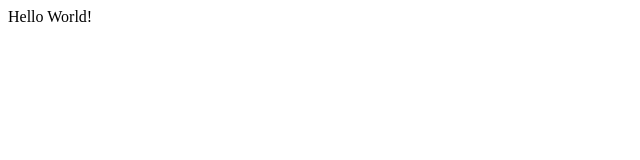
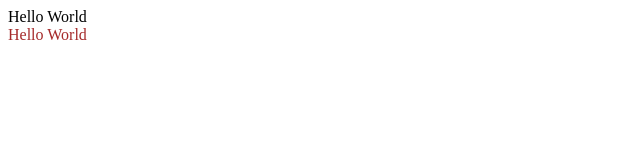
Before and after one commit to skriptys/helloworld, a plain HTML site: page index.html in a window 1280 px wide. Shown: the full height of the page, 0-640 px from the left. Drawn offline with Linux system fonts and the light colour scheme.

Commit message:
no message

```diff
--- a/index.html
+++ b/index.html
@@ -6,7 +6,13 @@
 </head>
 <body>
 
-Hello World!
+Hello World
+
+<div style="color: brown">
+
+Hello World
+
+</div>
 
 
 </body>
```
